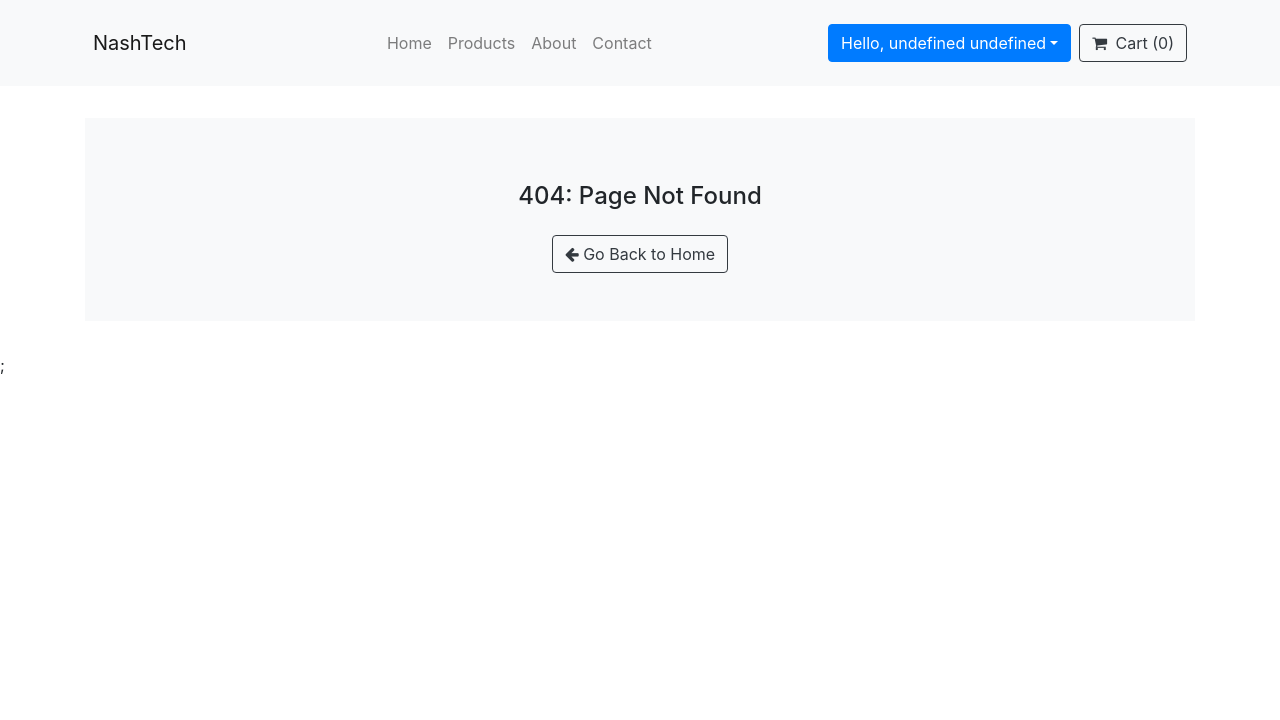
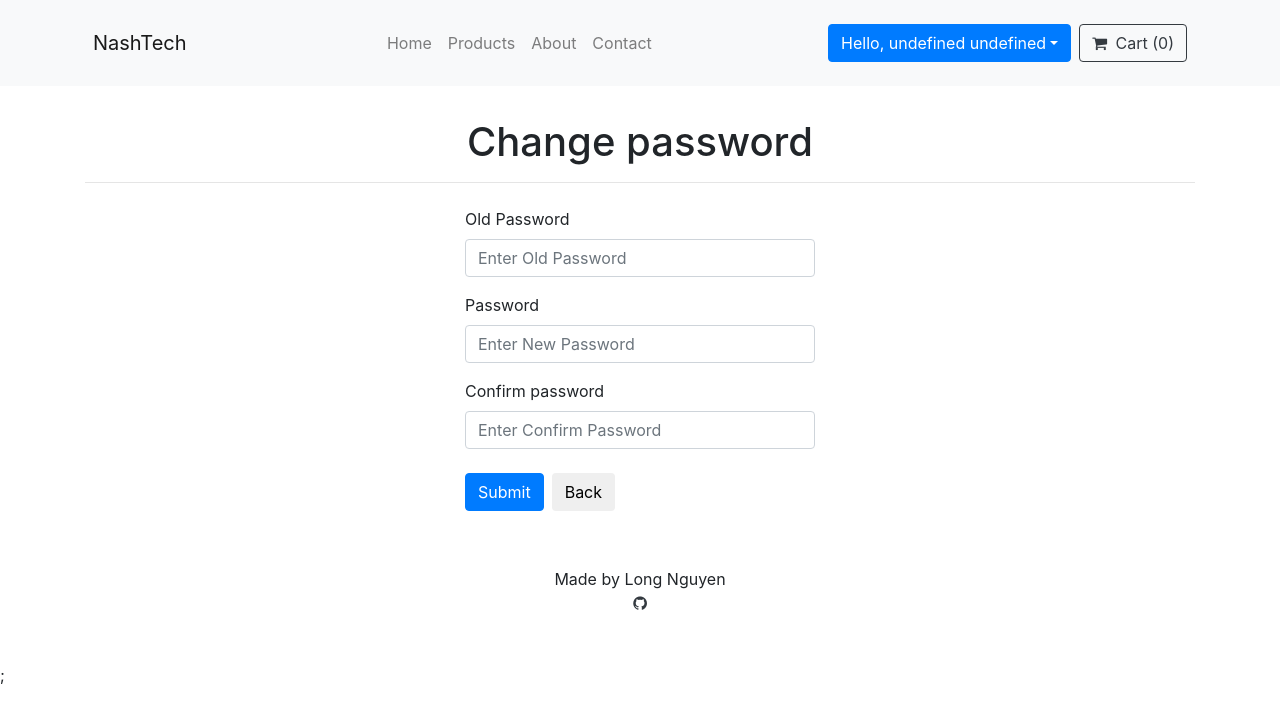
Before and after one commit to nguyenlong99/react-intensive-nashtech, a React (Create React App) app: page /change-password in a window 1280 px wide. Before the commit this address had no page. Shown: the top 720 px of the page. Built offline with nearby package versions, Linux system fonts and the light colour scheme; data requests are answered from the project's data file; sample sign-in values are in the browser's storage.

Commit message:
feat: split change password in manage profile page to a new page

```diff
--- a/databases/db.json
+++ b/databases/db.json
@@ -106,10 +106,10 @@
       "id": 15
     },
     {
-      "firstName": "as",
-      "lastName": "as",
+      "firstName": "asasdz",
+      "lastName": "asz`122",
+      "password": "asdasdasd",
       "email": "sa12@gmail.com",
-      "password": "asdasdasd",
       "id": 16
     }
   ]
--- a/src/pages/App.jsx
+++ b/src/pages/App.jsx
@@ -16,6 +16,7 @@ import {
 	ManageProfile,
 	Root,
 } from "./";
+import ChangePassword from "./ChangePassword";
 
 const router = createBrowserRouter([
 	{
@@ -63,6 +64,10 @@ const router = createBrowserRouter([
 				path: "manage-profile",
 				element: <ManageProfile />,
 			},
+			{
+				path: "change-password",
+				element: <ChangePassword />,
+			},
 		],
 	},
 ]);
--- /dev/null
+++ b/src/pages/ChangePassword.jsx
@@ -0,0 +1,154 @@
+import Form from "react-bootstrap/Form";
+import Button from "react-bootstrap/Button";
+import { useForm } from "react-hook-form";
+import { toast } from "react-toastify";
+import { useNavigate } from "react-router-dom";
+import { useEffect, useState } from "react";
+import UserService from "../services/UserService";
+import { useDispatch, useSelector } from "react-redux";
+import { loginUser } from "../redux/action";
+
+const ChangePassword = () => {
+	const stateUser = useSelector((state) => state.handleUser);
+	const [user, setUser] = useState(stateUser);
+	const {
+		register,
+		handleSubmit,
+		watch,
+		formState: { errors },
+	} = useForm({
+		values: stateUser,
+	});
+	const navigate = useNavigate();
+	const dispatch = useDispatch();
+
+	useEffect(() => {
+		if (!stateUser) navigate("/login");
+
+		(async () => {
+			const userByEmail = await UserService.getUserByEmail(stateUser?.email);
+			setUser(userByEmail);
+		})();
+	}, [stateUser]);
+
+	const onSubmit = (data) => {
+		(async () => {
+			try {
+				const updatedUser = await UserService.updateUserInfo({
+					id: user.id,
+					firstName: user.firstName,
+					lastName: user.lastName,
+					password: data.newPassword,
+					email: user.email,
+				});
+
+				const newInfoUser = {
+					firstName: updatedUser.firstName,
+					lastName: updatedUser.lastName,
+					email: updatedUser.email,
+				};
+				dispatch(loginUser(newInfoUser));
+
+				toast.dismiss();
+				toast("Change password successfully", { type: "success" });
+				navigate("/");
+			} catch (e) {
+				toast("Something went wrong", { type: "error" });
+			}
+		})();
+	};
+
+	return (
+		<>
+			<div className="container my-3 py-3">
+				<h1 className="text-center">Change password</h1>
+				<hr />
+				<div className="row my-4 h-100">
+					<div className="col-md-4 col-lg-4 col-sm-8 mx-auto">
+						<Form onSubmit={handleSubmit(onSubmit)}>
+							<Form.Group controlId="oldPassword" className="mb-3">
+								<Form.Label>Old Password</Form.Label>
+								<Form.Control
+									type="password"
+									placeholder="Enter Old Password"
+									{...register("oldPassword", {
+										required: "Old Password is required",
+										minLength: {
+											value: 8,
+											message: "Old Password must be 8 characters or more",
+										},
+										validate: (value) => {
+											if (value !== user?.password) {
+												return "Old Password is incorrect";
+											}
+										},
+									})}
+								/>
+								{errors.oldPassword && (
+									<Form.Text className="text-danger">
+										{errors.oldPassword.message}
+									</Form.Text>
+								)}
+							</Form.Group>
+							<Form.Group controlId="newPassword" className="mb-3">
+								<Form.Label>Password</Form.Label>
+								<Form.Control
+									type="password"
+									placeholder="Enter New Password"
+									{...register("newPassword", {
+										required: "New Password is required",
+										minLength: {
+											value: 8,
+											message: "New Password must be 8 characters or more",
+										},
+									})}
+								/>
+								{errors.newPassword && (
+									<Form.Text className="text-danger">
+										{errors.newPassword.message}
+									</Form.Text>
+								)}
+							</Form.Group>
+							<Form.Group controlId="confirmPassword" className="mb-3">
+								<Form.Label>Confirm password</Form.Label>
+								<Form.Control
+									type="password"
+									placeholder="Enter Confirm Password"
+									{...register("confirmPassword", {
+										required: "Confirm Password is required",
+										minLength: {
+											value: 8,
+											message: "Confirm Password must be 8 characters or more",
+										},
+										validate: (value) => {
+											if (watch("newPassword") !== value) {
+												return "Confirm Password does not match New Password";
+											}
+										},
+									})}
+								/>
+								{errors.confirmPassword && (
+									<Form.Text className="text-danger">
+										{errors.confirmPassword.message}
+									</Form.Text>
+								)}
+							</Form.Group>
+
+							<Button variant="primary" type="submit" className="mt-2">
+								Submit
+							</Button>
+							<Button
+								variant="default"
+								onClick={() => navigate("/manage-profile")}
+								className="mt-2 ml-2"
+							>
+								Back
+							</Button>
+						</Form>
+					</div>
+				</div>
+			</div>
+		</>
+	);
+};
+export default ChangePassword;
--- a/src/pages/ManageProfile.jsx
+++ b/src/pages/ManageProfile.jsx
@@ -8,13 +8,13 @@ import { authHelper } from "../utilities";
 import UserService from "../services/UserService";
 import { useDispatch, useSelector } from "react-redux";
 import { loginUser } from "../redux/action";
+import { Link } from "react-router-dom";
 
 const ManageProfile = () => {
 	const [user, setUser] = useState(authHelper.userLoggedIn());
 	const {
 		register,
 		handleSubmit,
-		watch,
 		formState: { errors },
 	} = useForm({
 		values: user,
@@ -27,8 +27,8 @@ const ManageProfile = () => {
 		if (!stateUser) navigate("/login");
 
 		(async () => {
-			const user = await UserService.getUserByEmail(stateUser?.email);
-			setUser(user);
+			const userByEmail = await UserService.getUserByEmail(stateUser?.email);
+			setUser(userByEmail);
 		})();
 	}, [stateUser]);
 
@@ -39,7 +39,7 @@ const ManageProfile = () => {
 					id: user.id,
 					firstName: data.firstName,
 					lastName: data.lastName,
-					password: data.newPassword,
+					password: user.password,
 					email: data.email,
 				});
 
@@ -104,74 +104,10 @@ const ManageProfile = () => {
 									{...register("email")}
 								/>
 							</Form.Group>
-							<Form.Group controlId="oldPassword" className="mb-3">
-								<Form.Label>Old Password</Form.Label>
-								<Form.Control
-									type="password"
-									placeholder="Enter Old Password"
-									{...register("oldPassword", {
-										required: "Old Password is required",
-										minLength: {
-											value: 8,
-											message: "Old Password must be 8 characters or more",
-										},
-										validate: (value) => {
-											if (value !== user?.password) {
-												return "Old Password is incorrect";
-											}
-										},
-									})}
-								/>
-								{errors.oldPassword && (
-									<Form.Text className="text-danger">
-										{errors.oldPassword.message}
-									</Form.Text>
-								)}
-							</Form.Group>
-							<Form.Group controlId="newPassword" className="mb-3">
-								<Form.Label>Password</Form.Label>
-								<Form.Control
-									type="password"
-									placeholder="Enter New Password"
-									{...register("newPassword", {
-										required: "New Password is required",
-										minLength: {
-											value: 8,
-											message: "New Password must be 8 characters or more",
-										},
-									})}
-								/>
-								{errors.newPassword && (
-									<Form.Text className="text-danger">
-										{errors.newPassword.message}
-									</Form.Text>
-								)}
-							</Form.Group>
-							<Form.Group controlId="confirmPassword" className="mb-3">
-								<Form.Label>Confirm password</Form.Label>
-								<Form.Control
-									type="password"
-									placeholder="Enter Confirm Password"
-									{...register("confirmPassword", {
-										required: "Confirm Password is required",
-										minLength: {
-											value: 8,
-											message: "Confirm Password must be 8 characters or more",
-										},
-										validate: (value) => {
-											if (watch("newPassword") !== value) {
-												return "Confirm Password does not match New Password";
-											}
-										},
-									})}
-								/>
-								{errors.confirmPassword && (
-									<Form.Text className="text-danger">
-										{errors.confirmPassword.message}
-									</Form.Text>
-								)}
-							</Form.Group>
 
+							<div className="d-block">
+								<Link to="/change-password">Change password</Link>
+							</div>
 							<Button variant="primary" type="submit" className="mt-2">
 								Submit
 							</Button>
```
